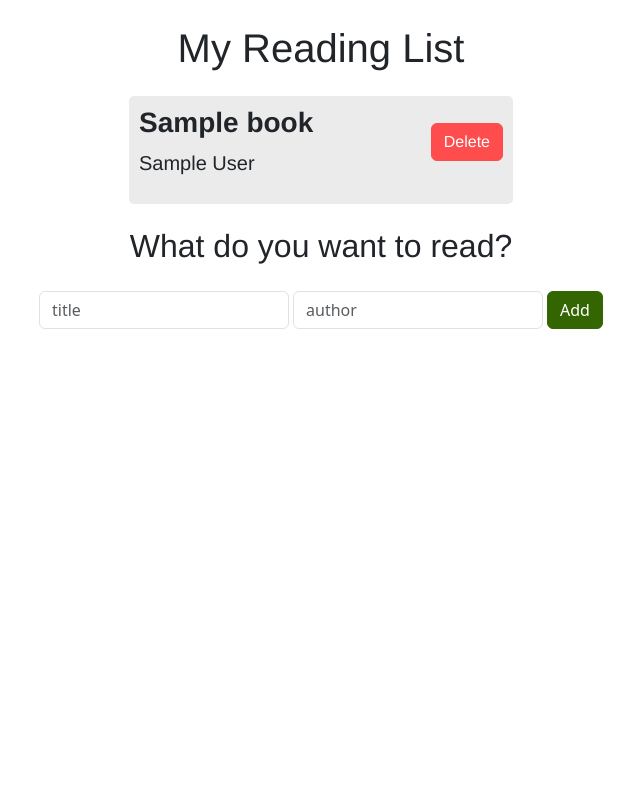
After one commit to nicoferreira90/reading_list_app, a Django app: template templates/reading/reading_page.html in a window 1280 px wide. The commit adds this page. Shown: the whole page, without its empty margins (319-959 px from the left). Run offline with Django 5.2, Linux system fonts and the light colour scheme; the template is opened without the code that fills it: values that come from a table or form of the project are taken from there, others are empty; tables that the repository leaves empty hold one stand-in row (values such as "Sample post").

Commit message:
implement simple create and delete AJAX functionality with HTMX

```diff
--- a/reading/urls.py
+++ b/reading/urls.py
@@ -1,6 +1,13 @@
 from django.urls import path
-from .views import ReadingListView
+from .views import ReadingListView, add_book, delete_book
 
 urlpatterns = [
-    path("", ReadingListView.as_view(), name="reading_list"),
+    path("", ReadingListView.as_view(), name="reading_page"),
 ]
+
+htmx_urlpatterns = [
+    path("add_book/", add_book, name="add_book"),
+    path("delete_book/<int:pk>/", delete_book, name="delete_book")
+]
+
+urlpatterns += urlpatterns+htmx_urlpatterns
--- /dev/null
+++ b/templates/reading/book_list.html
@@ -0,0 +1,20 @@
+{% if book_list %}
+    {% for book in book_list %}
+            <div class="book-container container-fluid d-flex justify-content-between align-items-center">
+                <div>
+                    <p class="h3"><b>{{book.title}}</b></p>
+                    <p class="lead">{{book.author}}</p>
+                </div>
+                <form action="{% url "reading_page" %}" method="post">
+                    {% csrf_token %}
+                    <input type="hidden" name="book-pk" value="{{book.pk}}">
+                    <button hx-delete="{% url "delete_book" book.pk %}" hx-target="#book_list" hx-confirm="Are you sure you wish to delete this book?"
+                     type="submit" class="btn btn-primary" style="background-color: rgb(255, 77, 77); border-color: rgb(255, 77, 77);">
+                        Delete
+                    </button>
+                </form>
+            </div>
+    {% endfor %}
+{% else %}
+    <p class="lead">Your book list is empty.</p>
+{% endif %}
--- a/templates/reading/reading_list.html
+++ b/templates/reading/reading_page.html
@@ -1,8 +1,14 @@
 <head>
+
+    {% comment %} HTMX CDN {% endcomment %}
+    <script src="https://unpkg.com/htmx.org@2.0.3" integrity="sha384-0895/pl2MU10Hqc6jd4RvrthNlDiE9U1tWmX7WRESftEDRosgxNsQG/Ze9YMRzHq"
+     crossorigin="anonymous"></script>
+
+    {% comment %} Bootstrap CSS CDN {% endcomment %}
     <link href="https://cdn.jsdelivr.net/npm/bootstrap@5.3.3/dist/css/bootstrap.min.css"
      rel="stylesheet" integrity="sha384-QWTKZyjpPEjISv5WaRU9OFeRpok6YctnYmDr5pNlyT2bRjXh0JMhjY6hW+ALEwIH"
       crossorigin="anonymous">
-
+    {% comment %} Bootstrap JS CDN {% endcomment %}
     <script src="https://cdn.jsdelivr.net/npm/bootstrap@5.3.3/dist/js/bootstrap.bundle.min.js"
        integrity="sha384-YvpcrYf0tY3lHB60NNkmXc5s9fDVZLESaAA55NDzOxhy9GkcIdslK1eN7N6jIeHz"
         crossorigin="anonymous"></script>
@@ -27,36 +33,25 @@
         .book-container:last-child {
             border-bottom: none; /* Remove border on the last item */
         }
+
     </style>
 </head>
 
-<body>
+<body hx-headers='{"X-CSRFToken": "{{ csrf_token }}"}'>
     <h1 class="m-4">My Reading List</h1>
 
-    {% for book in book_list %}
-        <div class="book-container container-fluid d-flex justify-content-between align-items-center">
-            <div>
-                <p class="h3"><b>{{book.title}}</b></p>
-                <p class="lead">{{book.author}}</p>
-            </div>
-            <form action="{% url "reading_list" %}" method="post">
-                {% csrf_token %}
-                <input type="hidden" name="book-pk" value="{{book.pk}}">
-                <button type="submit" class="btn btn-primary" style="background-color: rgb(255, 77, 77); border-color: rgb(255, 77, 77);">
-                    Delete
-                </button>
-            </form>
-        </div>
-    {% endfor %}
+    <div id="book_list">
+        {% include "reading/book_list.html" %}
+    </div>
 
     <h2 class="m-4 text-center">What do you want to read?</h2>
 
     <div class="d-flex justify-content-center align-items-center">
-        <form action="{% url 'reading_list' %}" method="post" class="d-flex align-items-center">
+        <form action="{% url 'reading_page' %}" method="post" class="d-flex align-items-center">
             {% csrf_token %}
             <input type="text" id="book-title" name="book-title" placeholder="title" class="form-control mr-2" required style="max-width: 250px; margin: 2px">
             <input type="text" id="book-author" name="book-author" placeholder="author" class="form-control mr-2" required style="max-width: 250px; margin: 2px">
-            <button type="submit" class="btn btn-primary" style="background-color: rgb(255, 77, 77); border-color: rgb(255, 77, 77); margin: 2px">
+            <button hx-post="{% url 'add_book' %}" hx-target="#book_list" type="submit" class="btn btn-primary" style="background-color: rgb(51, 102, 0); border-color: rgb(51, 102, 0); margin: 2px">
                 Add
             </button>
         </form>
```
Also changed, not shown: reading/views.py (+13 -12 lines).
